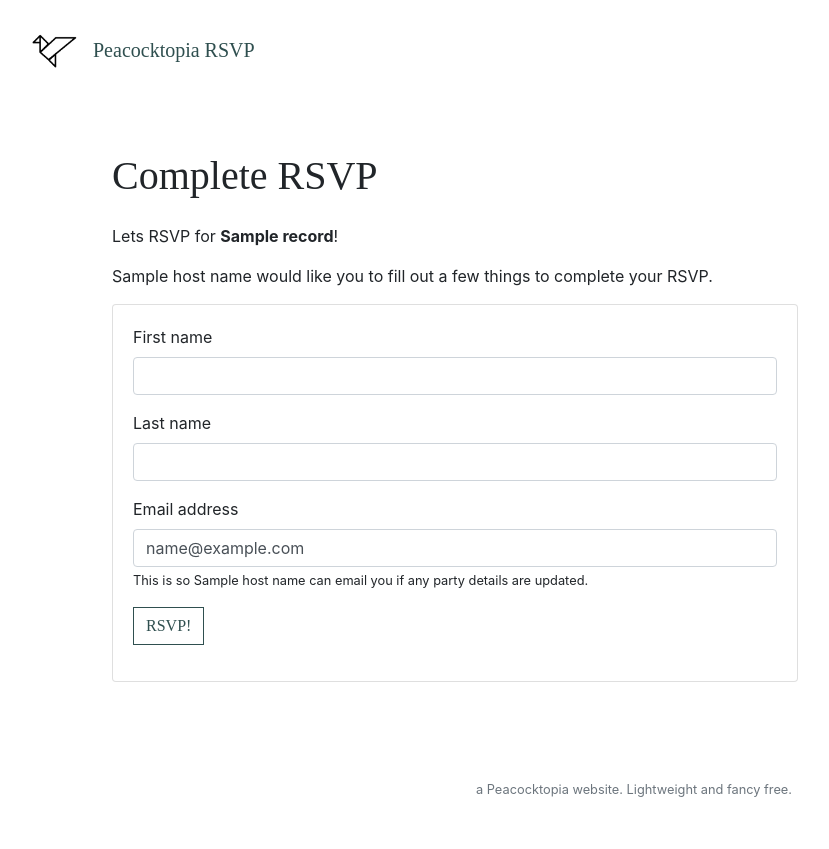
After one commit to Samlouwithers/cs50Final, a Flask app: template templates/guestInfo.html in a window 1280 px wide. The commit adds this page. Shown: the whole page, without its empty margins (6-835 px from the left). Run offline with Flask 2, Linux system fonts and the light colour scheme; the template is opened without the code that fills it: most values are stand-ins (such as "Sample title", 1, 10 or a date in 2020); some libraries are stand-ins or nearby versions; some web fonts are replaced.

Commit message:
lots of stuff

```diff
--- a/app.py
+++ b/app.py
@@ -12,6 +12,9 @@ from tempfile import mkdtemp
 from werkzeug.exceptions import default_exceptions, HTTPException, InternalServerError
 from werkzeug.security import check_password_hash, generate_password_hash
 from functools import wraps
+
+#pdf stuff
+from reportlab.pdfgen import canvas
 
 # frontend tools!!
 #from flask.ext.scss import Scss
@@ -54,7 +57,7 @@ def login_required(f):
 
 
 # Configure SQLite database
-conn = sqlite3.connect('peacock.db', check_same_thread=False)
+conn = sqlite3.connect('marty.db', check_same_thread=False)
 conn.row_factory = sqlite3.Row
 c = conn.cursor()
 
@@ -114,7 +117,8 @@ def register():
 		conn.commit()
 
 		# route to event creation page
-		return render_template("newevent.html")
+
+		return render_template("login.html")
 
 	# User reached route via GET (as by clicking a link or via redirect)
 	else:
@@ -134,17 +138,39 @@ def dashboard():
 
 	print(str(user))
 
+	c.execute("SELECT * FROM events WHERE user_id=?", (currentUser,))
+	myEvents = c.fetchall()
+
+	c.execute("SELECT * FROM guests")
+	myGuests = c.fetchall()
+
+	if myEvents is None:
+		haveEvents = 0
+		print("Variable is not defined....!")
+	else:
+		haveEvents = len(myEvents)
+		print("Variable is defined.")
+
+	if myGuests is None:
+		haveGuests = 0
+		print("Variable is not defined....!")
+	else:
+		haveGuests = len(myEvents)
+		print("Variable is defined.")
+
+
 	if request.method == "POST":
-		return render_template("dashboard.html")
+		if request.form['action'] == 'Edit':
+			print("we are editing!")
+		elif request.form['action'] == 'PDF':
+			print("PDF")
+		return render_template("dashboard.html", user=user, haveGuests=haveGuests, haveEvents=haveEvents, myEvents=myEvents, myGuests=myGuests)
 
 	else:
-		c.execute("SELECT * FROM events WHERE user_id=?", (currentUser,))
-		myEvents = c.fetchall()
-
-		haveEvents = len(myEvents)
 
 
-		return render_template("dashboard.html", user=user, haveEvents=haveEvents, myEvents=myEvents)
+		return render_template("dashboard.html", user=user, haveGuests=haveGuests, haveEvents=haveEvents, myEvents=myEvents, myGuests=myGuests)
+
 
 
 @app.route("/newevent", methods=["GET", "POST"])
@@ -206,6 +232,45 @@ def newevent():
 		#print(addressTest)
 
 		return render_template("newevent.html", states=states, stateLen=stateLen, minDate=minDate)
+
+
+
+@app.route("/rsvp", methods=["GET", "POST"])
+def rsvp():
+
+	# User reached route via POST (as by submitting a form via POST)
+	if request.method == "POST":
+		#get code from user
+		grabCode = request.form.get("code")
+
+		# Ensure code was submitted
+		if not grabCode:
+			flash('Please enter in a code!')
+			return render_template("rsvp.html")
+
+		# Ensure password was submitted
+		elif len(grabCode) != 6:
+			flash('Codes are 6 characters')
+			return render_template("rsvp.html")
+
+		# Query database for code
+
+		c.execute("SELECT codes FROM events WHERE codes=:codes", {"codes": grabCode})
+		records = c.fetchone()
+
+		#print("Total codes found are:  ", str(records))
+
+		if records is None:
+			flash("Hmm we can't find that code. Remember capitalizaion counts! Please try again.")
+			return render_template("rsvp.html")
+
+		else:
+			record = str(records['codes'])
+			session['partyCode'] = record
+			flash('We found your Party!')
+			return redirect("/guestInfo")
+	else:
+		return render_template("rsvp.html")
 
 
 
@@ -276,12 +341,56 @@ def login():
 		return render_template("login.html")
 
 
-@app.route("/rsvp", methods=["GET", "POST"])
-def rsvp():
 
-	# User reached route via POST (as by submitting a form via POST)
+
+@app.route("/guestInfo", methods=["GET", "POST"])
+def guestInfo():
+	grabCode = session.get('partyCode')
+	print("this your code? " + grabCode)
 	if request.method == "POST":
-		flash("POST")
-		return render_template("rsvp.html")
+
+		#use code to get event ID
+		c.execute("SELECT id FROM events WHERE codes=?", (grabCode,))
+		event_id = c.fetchone()['id']
+
+		first = request.form.get("first")
+		last = request.form.get("last")
+		email = request.form.get("email")
+
+		c.execute("INSERT INTO guests (event_id, first, last, email) VALUES (?,?,?,?)",
+				  (event_id, first, last, email))
+		conn.commit()
+
+		#grab guestcount for current event
+		c.execute("SELECT guests FROM events WHERE codes=?", (grabCode,))
+		guestCount = c.fetchone()['guests'] + 1
+		print(guestCount)
+
+		c.execute("UPDATE events SET guests=? WHERE codes=?", (guestCount, grabCode))
+		conn.commit()
+
+		flash('Thank you ' + first + " for your RSVP! You are all done. Is there anybody else you would like to RSVP for?")
+		return redirect("/guestInfo")
+
+
+			#future state have OR search by host if you know their name.
+		#go to next tempalte
+			#next template has flash! we've found your event! now enter please in some basic info so the HOST knows you RSVPed
+			#first
+			#last
+			#email (enter email so host can send you updates and if you want an event reminder.
+			#Remember, after the event has finished we delete eveything so your email wont be remembered beyond the event)
+			#bringing a plus one?
+			#if yes input for plusone name
+			#another plus one?
+			#create array for all the plus ones
 	else:
-		return render_template("rsvp.html")
+		c.execute("SELECT * FROM events WHERE codes=?", (grabCode,))
+		records = c.fetchall()
+
+		host_ID = records[0]['user_id']
+		#grab host name
+		c.execute("SELECT username FROM users WHERE id=?", (host_ID,))
+		hostName = c.fetchone()['username']
+		print(str(hostName))
+		return render_template("guestInfo.html", codes=grabCode, records=records, hostName=hostName)
--- a/static/styles.css
+++ b/static/styles.css
@@ -18,7 +18,7 @@ body {
 	color: darkslategray;
 }
 
-h3 {
+h1, h2, h3, h4 {
 	font-family: 'Gentium Basic', serif;
 }
 
--- /dev/null
+++ b/templates/guestInfo.html
@@ -0,0 +1,39 @@
+{% extends "layout.html" %}
+
+{% block title %}
+    RSVP Info
+{% endblock %}
+
+{% block main %}
+  <div class="container p-5">
+    <div class="row">
+      <div class="col-md-8">
+          <h1 class="mb-md-4">Complete RSVP</h1>
+    	   <p>Lets RSVP for <strong>{{ records[0]['eventName'] }}</strong>!</p>
+          <p>{{ hostName }} would like you to fill out a few things to complete your RSVP.</p>
+        <div class="card">
+          <div class="card-body">
+            <form action="/guestInfo" method="post">
+              <div class="form-group">
+                <label for="first">First name</label>
+                <input type="text" class="form-control" name="first" id="first" aria-describedby="first" placeholder="" value="">
+              </div>
+              <div class="form-group">
+                <label for="last">Last name</label>
+                <input type="text" class="form-control" name="last" id="last" aria-describedby="last" placeholder="" value="">
+              </div>
+              <div class="form-group">
+                <label for="email">Email address</label>
+                <input type="email" class="form-control" name="email" id="email" aria-describedby="email" placeholder="" value="{{ email }}">
+                <small>This is so {{ hostName }} can email you if any party details are updated.</small>
+              </div>
+              <div class="form-group">
+                <button type="submit" class="btn btn-primary">RSVP!</button>
+              </div>
+            </form>
+          </div>
+        </div>
+      </div>
+    </div>
+  </div>
+{% endblock %}
--- a/templates/index.html
+++ b/templates/index.html
@@ -9,7 +9,7 @@
     <div class="jumbotron">
          <div class="d-flex justify-content-center align-items-center">
            <a class="btn btn-primary btn-lg m-2 p-3 login" href="/login" role="button">Login</a>
-           <a class="btn btn-primary btn-lg m-2 p-4 event" href="/register" role="button">New Event</a>
+           <a class="btn btn-primary btn-lg m-2 p-4 event" href="/register" role="button">Register</a>
            <a class="btn btn-primary btn-lg m-2 p-3 rsvp" href="/rsvp" role="button">RSVP</a>
          </div>
 
--- a/templates/layout.html
+++ b/templates/layout.html
@@ -12,6 +12,8 @@
         <link href="https://maxcdn.bootstrapcdn.com/bootstrap/4.1.3/css/bootstrap.min.css" rel="stylesheet">
 
         <link href="https://fonts.googleapis.com/css2?family=Gentium+Basic:wght@700&display=swap" rel="stylesheet">
+
+        <link href="https://stackpath.bootstrapcdn.com/font-awesome/4.7.0/css/font-awesome.min.css" rel="stylesheet" integrity="sha384-wvfXpqpZZVQGK6TAh5PVlGOfQNHSoD2xbE+QkPxCAFlNEevoEH3Sl0sibVcOQVnN" crossorigin="anonymous">
 
         <!-- https://favicon.io/emoji-favicons/money-mouth-face/ -->
         <!--<link href="/static/favicon.ico" rel="icon">-->
--- a/templates/rsvp.html
+++ b/templates/rsvp.html
@@ -9,11 +9,10 @@
     <div class="row">
       <div class="col-md-8">
         <h1 class="mb-md-4">RSVP for an Event</h1>
-        <p>Welcome to Peacocktopia RSVP!</p>
     	<p>Please enter in your event code (capitalization and spelling counts!)</p>
         <div class="card">
           <div class="card-body">
-            <form action="/login" method="post">
+            <form action="/rsvp" method="post">
               <div class="form-group">
                 <label for="code">Enter 6-digit code</label>
                 <input type="text" class="form-control" name="code" id="code" aria-describedby="code" placeholder="" value="">
@@ -23,9 +22,6 @@
                 <a href="/" class="btn btn-link">Go back</a>
               </div>
             </form>
-              <div class="mt-md-4">
-                <a href="/forgot">Forgot your password?</a>
-              </div>
           </div>
         </div>
       </div>
```
Also changed, not shown: other parts of static/styles.css (+35 -0 lines), templates/dashboard.html (+39 -31 lines), templates/newevent.html (+0 -20 lines), templates/register.html (+8 -4 lines), marty.db (added), peacock.db.
